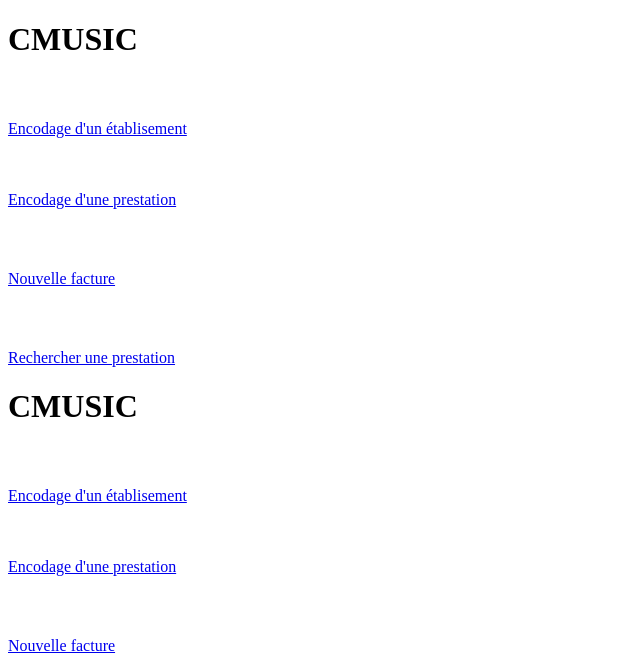
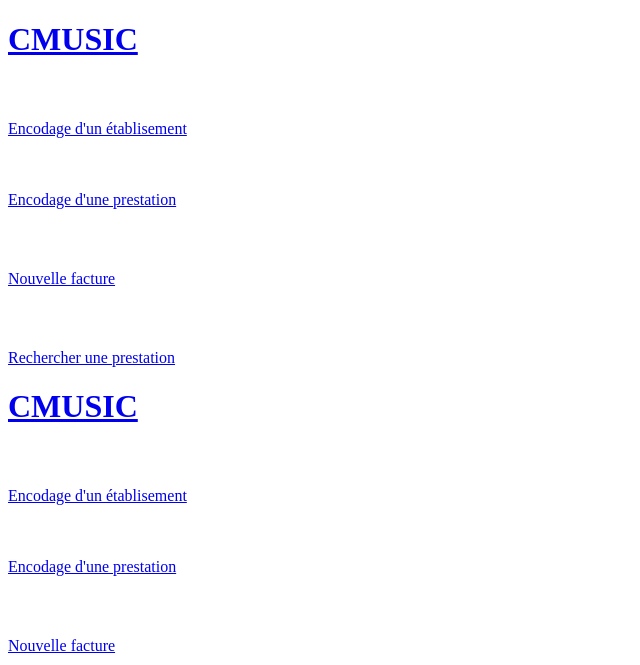
Before and after one commit to Thomas905/CMusic, a Symfony app: template templates/home/index.html.twig in a window 1280 px wide. Shown: the top 665 px of the page, without its empty margins (0-640 px from the left). Run offline with Twig, Linux system fonts and the light colour scheme; the template is opened without the code that fills it, so the values that code supplies are empty; some libraries are stand-ins or nearby versions.

Commit message:
fix / header

```diff
--- a/templates/components/_side.html.twig
+++ b/templates/components/_side.html.twig
@@ -1,14 +1,14 @@
 <header>
     <div class="side-bar-content">
         <div class="header-side">
-            <h1 class="white fw-bold title-side">CMUSIC</h1>
+            <h1 class="white fw-bold title-side"><a href="/" class="white">CMUSIC</a></h1>
             <a href="#"><img  class="img-side" src="{{ asset('build/images/etablisement.png') }}" alt="etablisement"><p class="text-side-icon">Encodage d'un établisement</p></a>
             <a href="#"><img class="img-side" src="{{ asset('build/images/prestation.png') }}" alt="prestation"><p class="text-side-icon">Encodage d'une prestation</p></a>
             <a href="#"><img class="img-side" src="{{ asset('build/images/invoice.png') }}" alt="invoice"><p class="text-side-icon">Nouvelle facture</p></a>
             <a href="#"><img class="img-side" src="{{ asset('build/images/calendar.png') }}" alt="calendar"><p class="text-side-icon">Rechercher une prestation</p></a>
         </div>
         <div class="content-side-bar-desktop">
-            <h1 class="white fw-bold title-side mb-7">CMUSIC</h1>
+            <h1 class="white fw-bold title-side mb-7"><a href="/" class="white">CMUSIC</a></h1>
             <a href="#" class="d-flex align-items-center p-4"><img  class="img-side" src="{{ asset('build/images/etablisement.png') }}" alt="etablisement"><p class="text-side-icon ms-4 white mb-0">Encodage d'un établisement</p></a>
             <a href="#" class="d-flex align-items-center p-4"><img class="img-side" src="{{ asset('build/images/prestation.png') }}" alt="prestation"><p class="text-side-icon ms-4 white">Encodage d'une prestation</p></a>
             <a href="#" class="d-flex align-items-center p-4"><img class="img-side" src="{{ asset('build/images/invoice.png') }}" alt="invoice"><p class="text-side-icon ms-4 white">Nouvelle facture</p></a>
```
